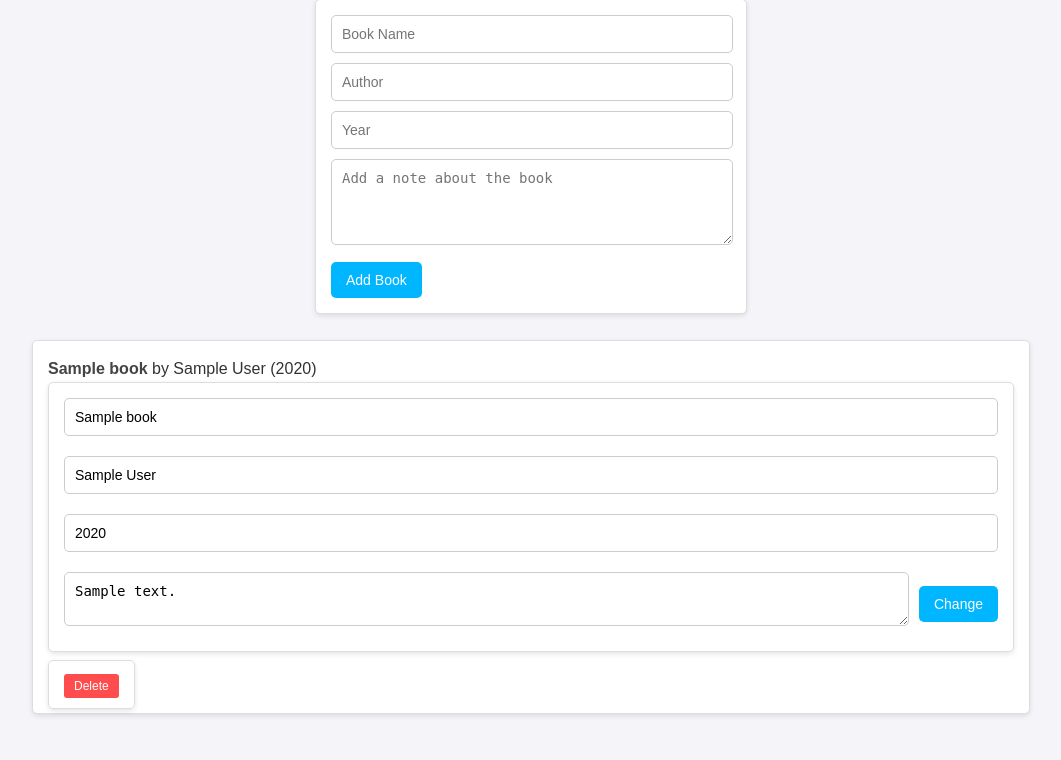
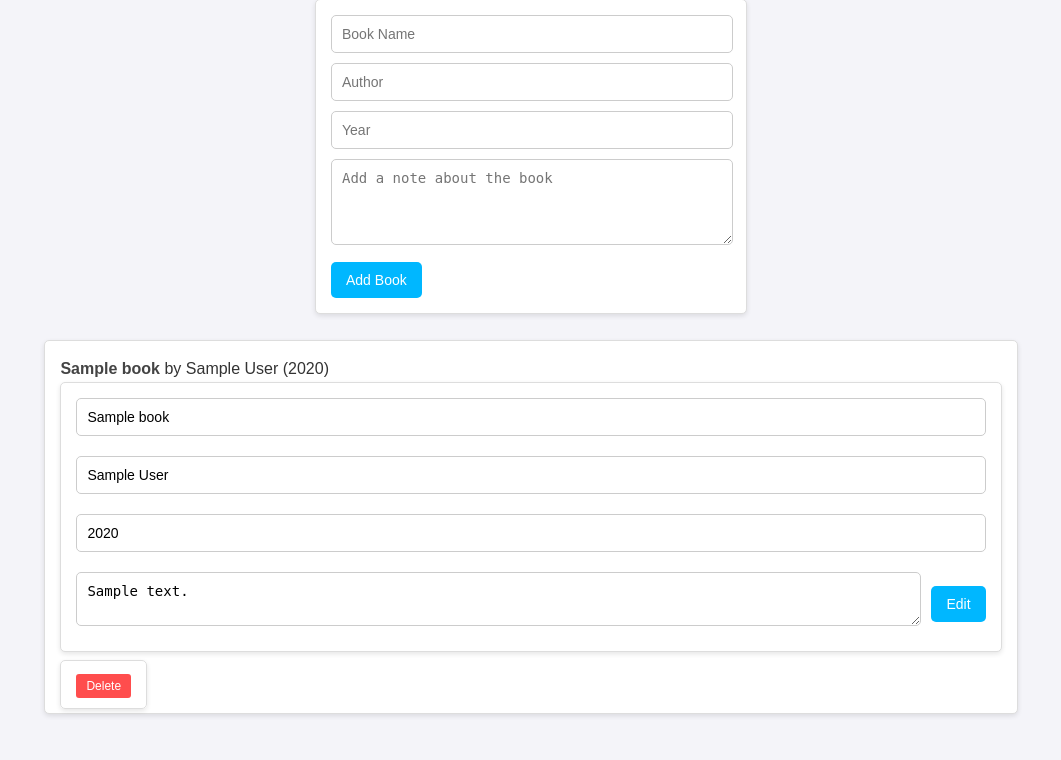
Before and after one commit to KonradAndOsman/BookTracker, a Node server app: template views/index.ejs in a window 1280 px wide. Shown: the part 114-874 px from the top of the page, without its empty margins (109-1170 px from the left). Run offline with Node 20, Linux system fonts and the light colour scheme; the template is opened without the code that fills it: most values are stand-ins (such as "Sample title", 1, 10 or a date in 2020).

Commit message:
changed name

```diff
--- a/views/index.ejs
+++ b/views/index.ejs
@@ -25,7 +25,7 @@
             <input type="text" name="author" value="<%= book.author %>" required />
             <input type="number" name="year" value="<%= book.year %>" required />
             <textarea name="note" rows="2" style="flex:1;"><%= book.note %></textarea>
-            <button type="submit">Change</button>
+            <button type="submit">Edit</button>
           </form>
           <form action="/books/delete/<%= book.id %>" method="POST" style="display:inline;">
             <button type="submit">Delete</button>
```
